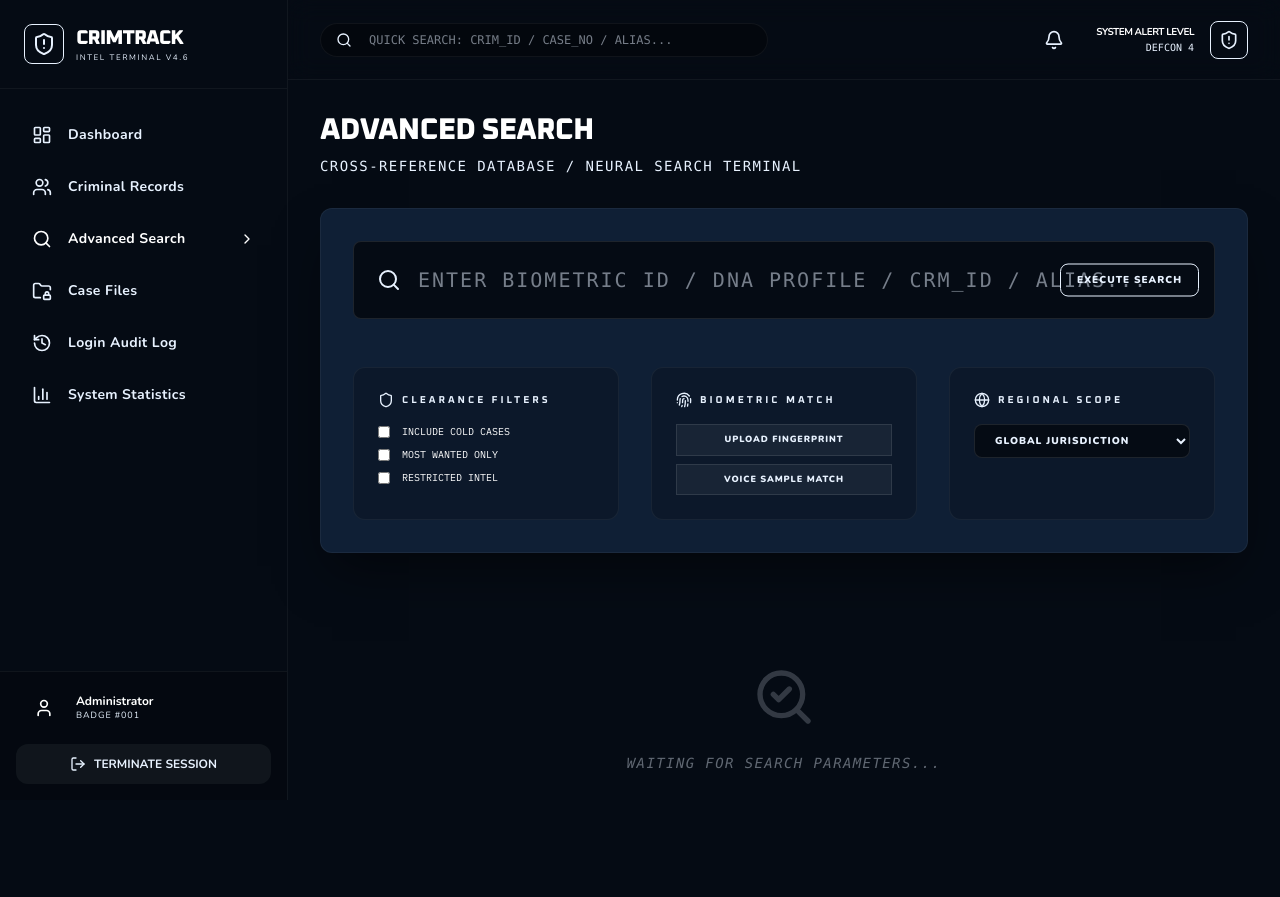
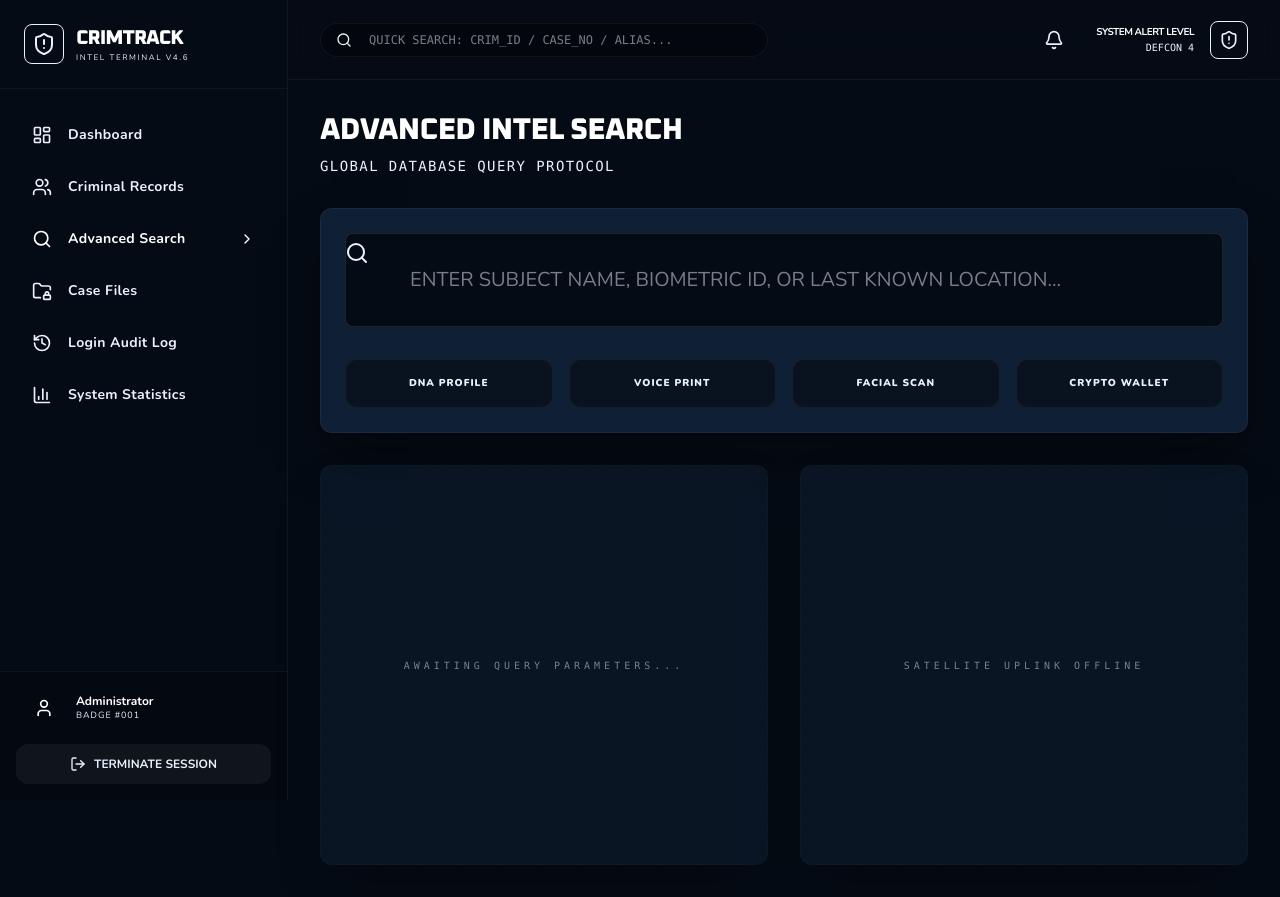
Before and after one commit to Tejatech123/dmbs-hima, a Next.js app: page /search in a window 1280 px wide. Built offline with nearby package versions, Linux system fonts and the light colour scheme; sample sign-in values are in the browser's storage.

Commit message:
Partial Fix: Cleaned up most linting and type errors

```diff
--- a/next.config.mjs
+++ b/next.config.mjs
@@ -1,16 +1,10 @@
 /** @type {import('next').NextConfig} */
 const nextConfig = {
   typescript: {
-    // !! WARN !!
-    // Dangerously allow production builds to successfully complete even if
-    // your project has type errors.
-    // !! WARN !!
-    ignoreBuildErrors: true,
+    ignoreBuildErrors: false,
   },
   eslint: {
-    // Warning: This allows production builds to successfully complete even if
-    // your project has ESLint errors.
-    ignoreDuringBuilds: true,
+    ignoreDuringBuilds: false,
   },
 };
 
--- a/src/app/(dashboard)/search/page.tsx
+++ b/src/app/(dashboard)/search/page.tsx
@@ -1,7 +1,9 @@
 "use client";
 
 import { useState } from "react";
-import { Search, Filter, Shield, User, MapPin, Calendar, Globe, Fingerprint, SearchCheck } from "lucide-react";
+import {
+  Search as SearchIcon,
+} from "lucide-react";
 
 export default function SearchPage() {
   const [query, setQuery] = useState("");
@@ -9,74 +11,35 @@ export default function SearchPage() {
   return (
     <div className="space-y-8 animate-in">
       <div>
-        <h1 className="text-3xl font-black tracking-tight text-white mb-2 uppercase">Advanced Search</h1>
-        <p className="text-[var(--muted)] text-sm font-mono tracking-widest uppercase">Cross-Reference Database / Neural Search Terminal</p>
+        <h1 className="text-3xl font-black tracking-tight text-white mb-2 uppercase">Advanced Intel Search</h1>
+        <p className="text-[var(--muted)] text-sm font-mono tracking-widest uppercase">Global Database Query Protocol</p>
       </div>
 
-      <div className="cyber-card p-8">
-        <div className="relative mb-12">
-          <Search className="absolute left-6 top-1/2 -translate-y-1/2 w-6 h-6 text-[var(--teal)]" />
+      <div className="cyber-card relative">
+        <SearchIcon className="absolute left-6 top-8 w-6 h-6 text-[var(--teal)]" />
         <input
           type="text"
-            placeholder="ENTER BIOMETRIC ID / DNA PROFILE / CRM_ID / ALIAS..."
           value={query}
           onChange={(e) => setQuery(e.target.value)}
-            className="cyber-input w-full pl-16 py-6 text-xl font-mono uppercase tracking-widest"
+          placeholder="ENTER SUBJECT NAME, BIOMETRIC ID, OR LAST KNOWN LOCATION..."
+          className="cyber-input w-full pl-16 py-8 text-xl"
         />
-          <div className="absolute right-4 top-1/2 -translate-y-1/2 flex gap-2">
-            <button className="px-4 py-2 bg-[var(--teal)]/20 border border-[var(--teal)]/40 text-[var(--teal)] rounded-lg font-black text-[10px] uppercase tracking-widest hover:bg-[var(--teal)]/30 transition-all">
-              Execute Search
+        <div className="mt-8 grid grid-cols-2 md:grid-cols-4 gap-4">
+          {["DNA Profile", "Voice Print", "Facial Scan", "Crypto Wallet"].map((f) => (
+            <button key={f} className="p-4 bg-black/40 border border-white/5 rounded-xl text-[10px] font-black uppercase tracking-widest text-[var(--muted)] hover:text-[var(--teal)] hover:border-[var(--teal)]/30 transition-all">
+              {f}
             </button>
+          ))}
         </div>
       </div>
 
-        <div className="grid grid-cols-1 md:grid-cols-3 gap-8">
-          <div className="space-y-4 p-6 border border-white/5 rounded-xl bg-black/20">
-            <h4 className="text-[10px] uppercase tracking-[0.3em] font-bold text-[var(--muted)] flex items-center gap-2">
-              <Shield className="w-4 h-4 text-[var(--primary-accent)]" /> Clearance Filters
-            </h4>
-            <div className="space-y-2">
-              <label className="flex items-center gap-3 text-[10px] text-white cursor-pointer hover:text-[var(--teal)] transition-colors">
-                <input type="checkbox" className="w-3 h-3 bg-transparent border-white/20 rounded" />
-                INCLUDE COLD CASES
-              </label>
-              <label className="flex items-center gap-3 text-[10px] text-white cursor-pointer hover:text-[var(--teal)] transition-colors">
-                <input type="checkbox" className="w-3 h-3 bg-transparent border-white/20 rounded" />
-                MOST WANTED ONLY
-              </label>
-              <label className="flex items-center gap-3 text-[10px] text-white cursor-pointer hover:text-[var(--teal)] transition-colors">
-                <input type="checkbox" className="w-3 h-3 bg-transparent border-white/20 rounded" />
-                RESTRICTED INTEL
-              </label>
+      <div className="grid grid-cols-1 md:grid-cols-2 gap-8 opacity-50 pointer-events-none">
+        <div className="cyber-card h-[400px] flex items-center justify-center border-dashed">
+          <p className="text-[10px] font-mono uppercase tracking-[0.4em] text-[var(--muted)]">Awaiting Query Parameters...</p>
         </div>
+        <div className="cyber-card h-[400px] flex items-center justify-center border-dashed">
+          <p className="text-[10px] font-mono uppercase tracking-[0.4em] text-[var(--muted)]">Satellite Uplink Offline</p>
         </div>
-
-          <div className="space-y-4 p-6 border border-white/5 rounded-xl bg-black/20">
-            <h4 className="text-[10px] uppercase tracking-[0.3em] font-bold text-[var(--muted)] flex items-center gap-2">
-              <Fingerprint className="w-4 h-4 text-[var(--teal)]" /> Biometric Match
-            </h4>
-            <div className="space-y-2">
-              <button className="w-full py-2 bg-white/5 border border-white/10 text-[9px] font-black text-[var(--muted)] hover:text-white uppercase tracking-widest transition-all">Upload Fingerprint</button>
-              <button className="w-full py-2 bg-white/5 border border-white/10 text-[9px] font-black text-[var(--muted)] hover:text-white uppercase tracking-widest transition-all">Voice Sample Match</button>
-            </div>
-          </div>
-
-          <div className="space-y-4 p-6 border border-white/5 rounded-xl bg-black/20">
-            <h4 className="text-[10px] uppercase tracking-[0.3em] font-bold text-[var(--muted)] flex items-center gap-2">
-              <Globe className="w-4 h-4 text-[var(--amber)]" /> Regional Scope
-            </h4>
-            <select className="cyber-input w-full text-[10px] py-2 uppercase font-black tracking-widest">
-              <option>Global Jurisdiction</option>
-              <option>National - India</option>
-              <option>Interpol Red Notice</option>
-            </select>
-          </div>
-        </div>
-      </div>
-
-      <div className="flex flex-col items-center justify-center py-20 text-[var(--muted)]">
-        <SearchCheck className="w-16 h-16 mb-6 opacity-20" />
-        <p className="text-sm font-mono tracking-widest uppercase opacity-40 italic">Waiting for search parameters...</p>
       </div>
     </div>
   );
--- a/src/app/api/criminals/route.ts
+++ b/src/app/api/criminals/route.ts
@@ -10,7 +10,8 @@ export async function GET() {
 
     if (error) return NextResponse.json({ error: error.message }, { status: 500 });
     return NextResponse.json(data);
-  } catch (error) {
+  } catch (err) {
+    console.error(err);
     return NextResponse.json({ error: 'Failed to fetch criminals' }, { status: 500 });
   }
 }
@@ -24,8 +25,8 @@ export async function POST(request: Request) {
       .select();
 
     if (error) return NextResponse.json({ error: error.message }, { status: 500 });
-    return NextResponse.json(data[0], { status: 201 });
-  } catch (error: any) {
-    return NextResponse.json({ error: error.message }, { status: 500 });
+    return NextResponse.json(data ? data[0] : null, { status: 201 });
+  } catch (err: any) {
+    return NextResponse.json({ error: err.message }, { status: 500 });
   }
 }
--- a/src/components/layout/Sidebar.tsx
+++ b/src/components/layout/Sidebar.tsx
@@ -1,7 +1,7 @@
 "use client";
 
 import Link from "next/link";
-import { usePathname, useRouter } from "next/navigation";
+import { usePathname } from "next/navigation";
 import {
   LayoutDashboard,
   Users,
@@ -27,7 +27,6 @@ const menuItems = [
 
 export default function Sidebar() {
   const pathname = usePathname();
-  const router = useRouter();
 
   const handleLogout = () => {
     localStorage.removeItem("user");
@@ -36,7 +35,6 @@ export default function Sidebar() {
 
   return (
     <aside className="w-72 bg-[var(--surface)] border-r border-white/5 flex flex-col h-screen fixed left-0 top-0 z-50">
-      {/* Sidebar Header */}
       <div className="p-6 border-b border-white/5">
         <div className="flex items-center gap-3">
           <div className="w-10 h-10 bg-[var(--primary-accent)]/20 border border-[var(--primary-accent)]/30 rounded-lg flex items-center justify-center">
@@ -49,7 +47,6 @@ export default function Sidebar() {
         </div>
       </div>
 
-      {/* Menu Items */}
       <nav className="flex-1 px-4 py-6 space-y-2 overflow-y-auto">
         {menuItems.map((item) => {
           const isActive = pathname === item.href;
@@ -73,7 +70,6 @@ export default function Sidebar() {
         })}
       </nav>
 
-      {/* User Footer */}
       <div className="p-4 mt-auto border-t border-white/5 bg-black/20">
         <div className="flex items-center gap-3 mb-4 px-2">
           <div className="w-10 h-10 rounded-full bg-gradient-to-tr from-[var(--primary-accent)] to-[var(--teal)] p-[1px]">
--- a/src/lib/mongodb.ts
+++ b/src/lib/mongodb.ts
@@ -1,27 +1,18 @@
-import mongoose from 'mongoose';
+import { MongoClient } from "mongodb";
 
-const MONGODB_URI = process.env.MONGODB_URI || "";
+const uri = process.env.MONGODB_URI || "";
+const options = {};
 
-if (!MONGODB_URI) {
-  console.warn("Please define the MONGODB_URI environment variable inside .env.local");
+let client;
+let clientPromise: Promise<MongoClient>;
+
+if (!process.env.MONGODB_URI) {
+  // In development, use a placeholder to avoid build errors if not provided
+  client = new MongoClient("mongodb://localhost:27017/dummy");
+  clientPromise = Promise.resolve(client);
+} else {
+  client = new MongoClient(uri, options);
+  clientPromise = client.connect();
 }
 
-let cached = (global as any).mongoose;
-
-if (!cached) {
-  cached = (global as any).mongoose = { conn: null, promise: null };
-}
-
-async function connectDB() {
-  if (cached.conn) return cached.conn;
-
-  if (!cached.promise) {
-    cached.promise = mongoose.connect(MONGODB_URI).then((mongoose) => {
-      return mongoose;
-    });
-  }
-  cached.conn = await cached.promise;
-  return cached.conn;
-}
-
-export default connectDB;
+export default clientPromise;
```
Also changed, not shown: src/app/(dashboard)/records/edit/[id]/page.tsx (+16 -19 lines), src/app/(dashboard)/records/page.tsx (+9 -8 lines), src/app/(dashboard)/stats/page.tsx (+64 -38 lines), src/app/api/criminals/[id]/route.ts (+26 -19 lines), src/app/page.tsx (+1 -8 lines). Lines whose indentation alone changed are shown as unchanged.
